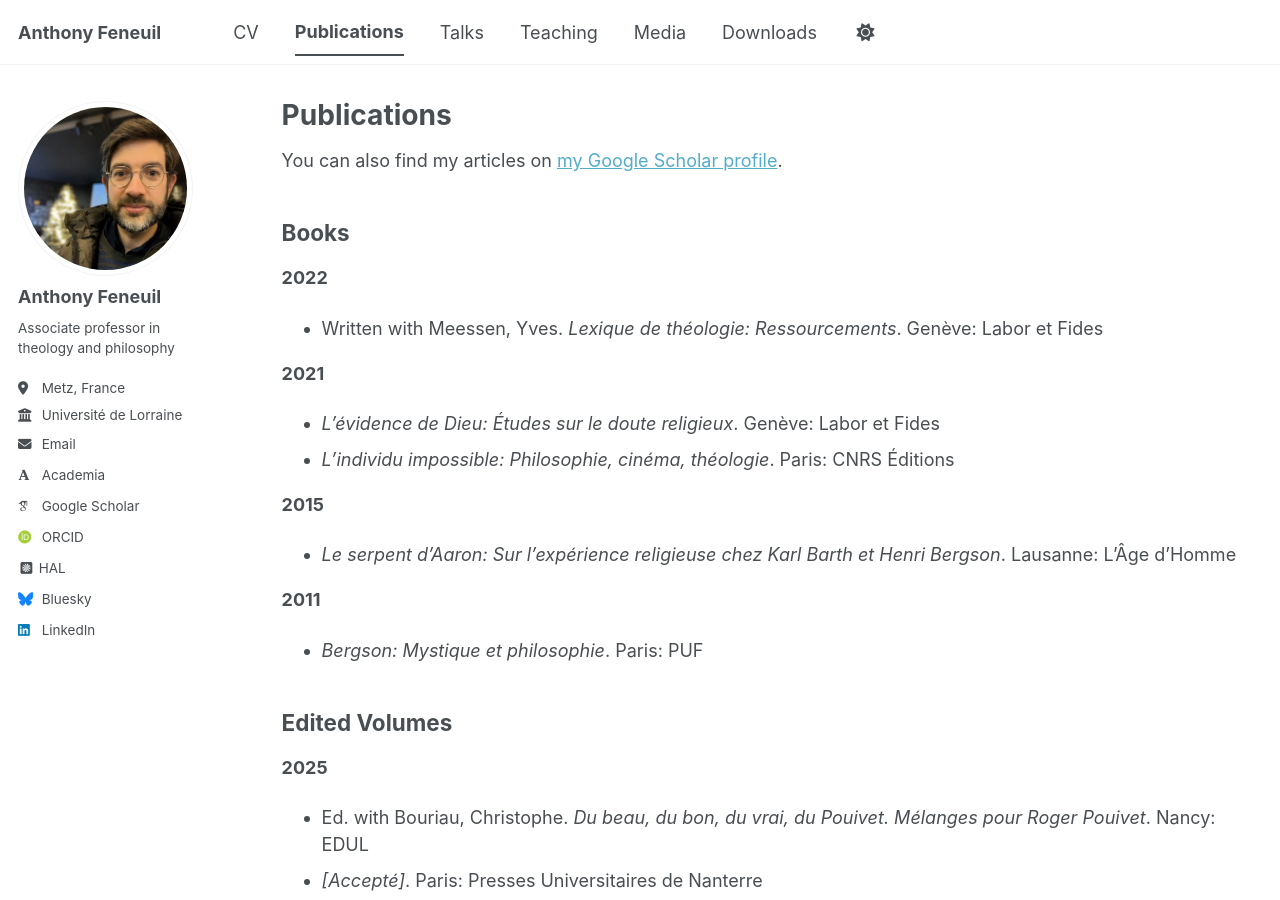
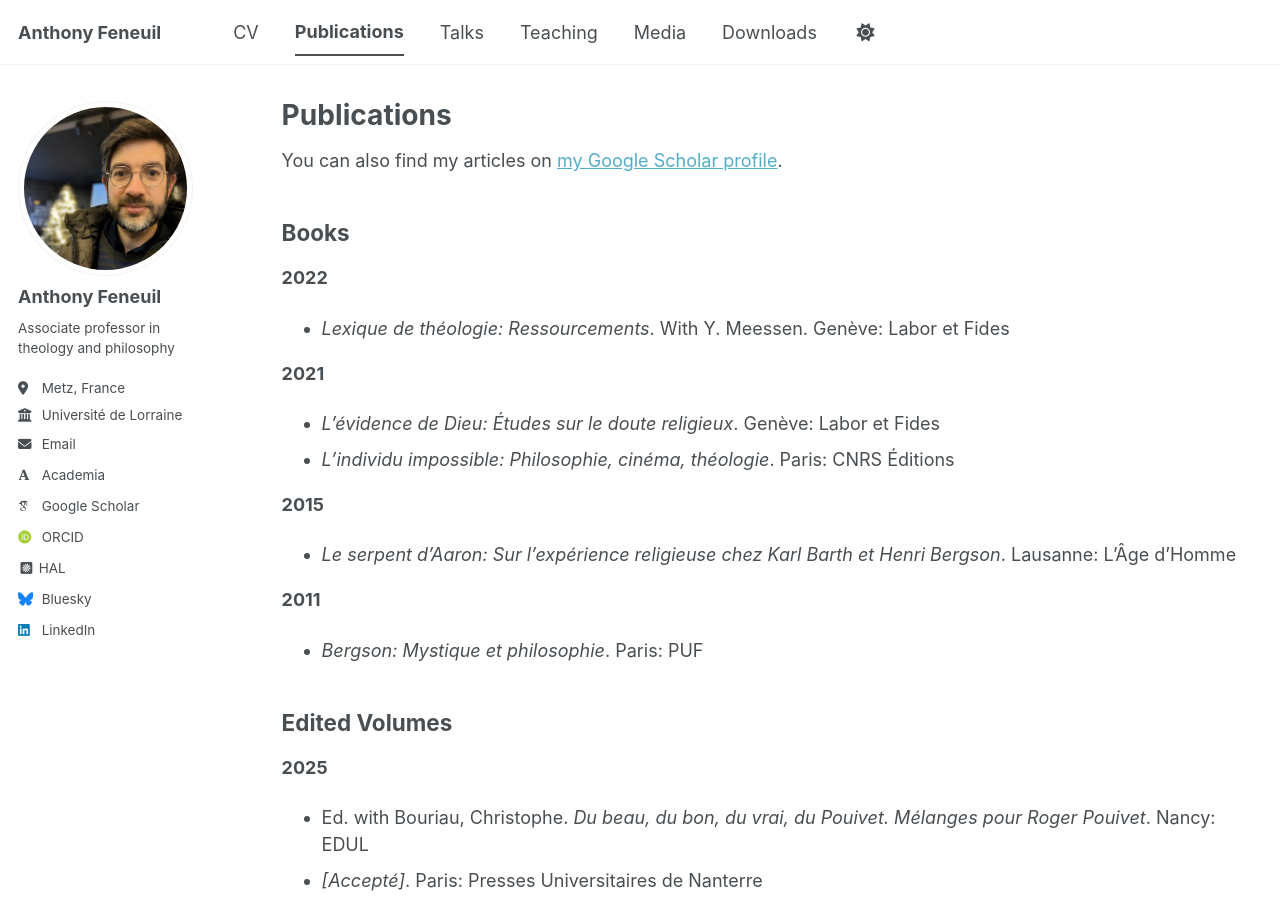
Before and after one commit to anfnl/anfnl.github.io, a Jekyll site: the page built from _pages/publications.md, in a window 1280 px wide and 900 px high. Built offline with Jekyll 4.4.1, drawn with Linux system fonts in a browser that asks for light colours; some web fonts are replaced; a script bundle is joined from its source files by our own code; library files that are not in the unit come from our copies.

Commit message:
Update publications.md

```diff
--- a/_pages/publications.md
+++ b/_pages/publications.md
@@ -11,7 +11,7 @@ You can also find my articles on [my Google Scholar profile](https://scholar.goo
 
 **2022**
 
-* Written with Meessen, Yves. *Lexique de théologie: Ressourcements*. Genève: Labor et Fides
+* *Lexique de théologie: Ressourcements*. With Y. Meessen. Genève: Labor et Fides
 
 **2021**
 
```
